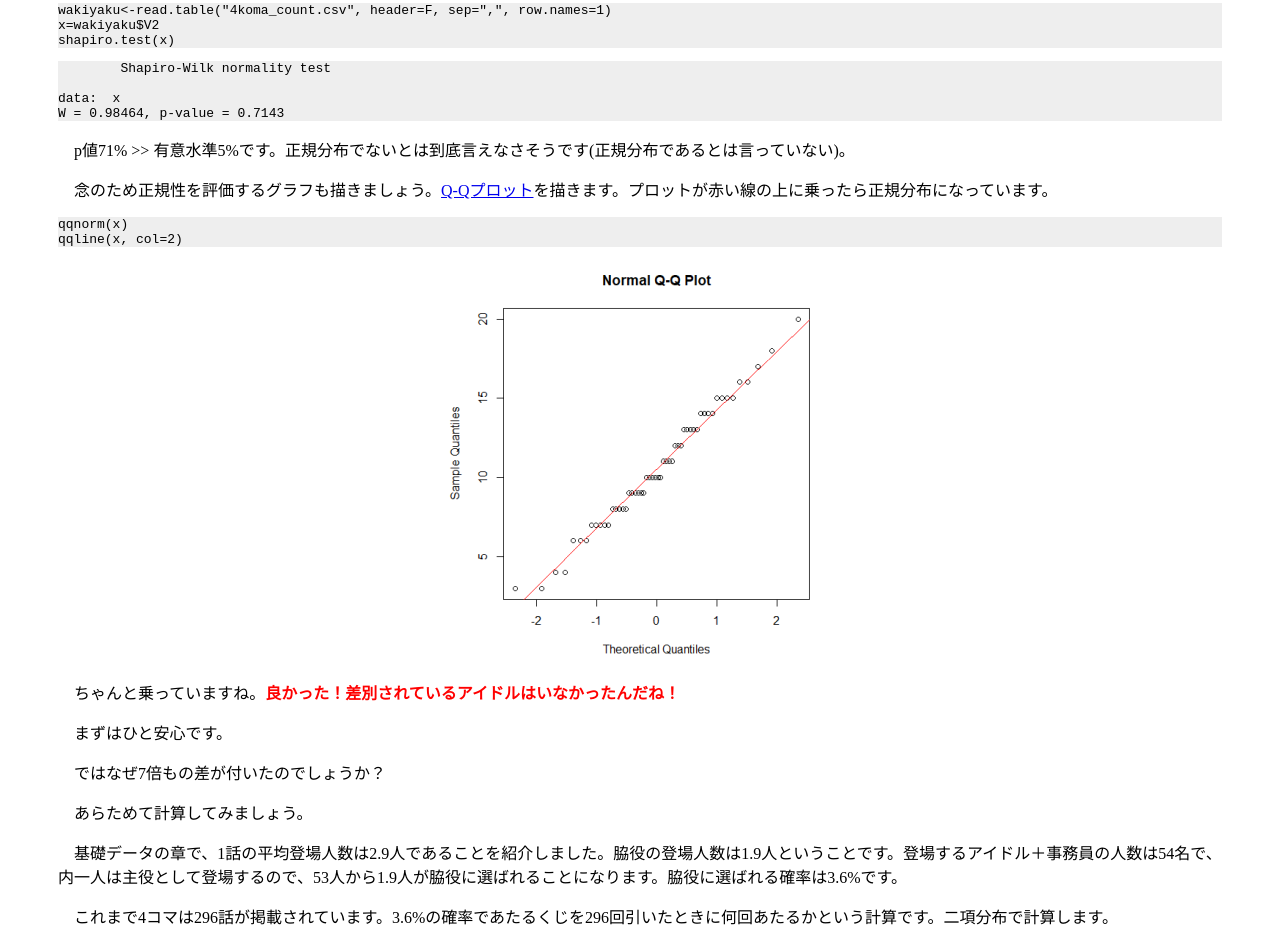
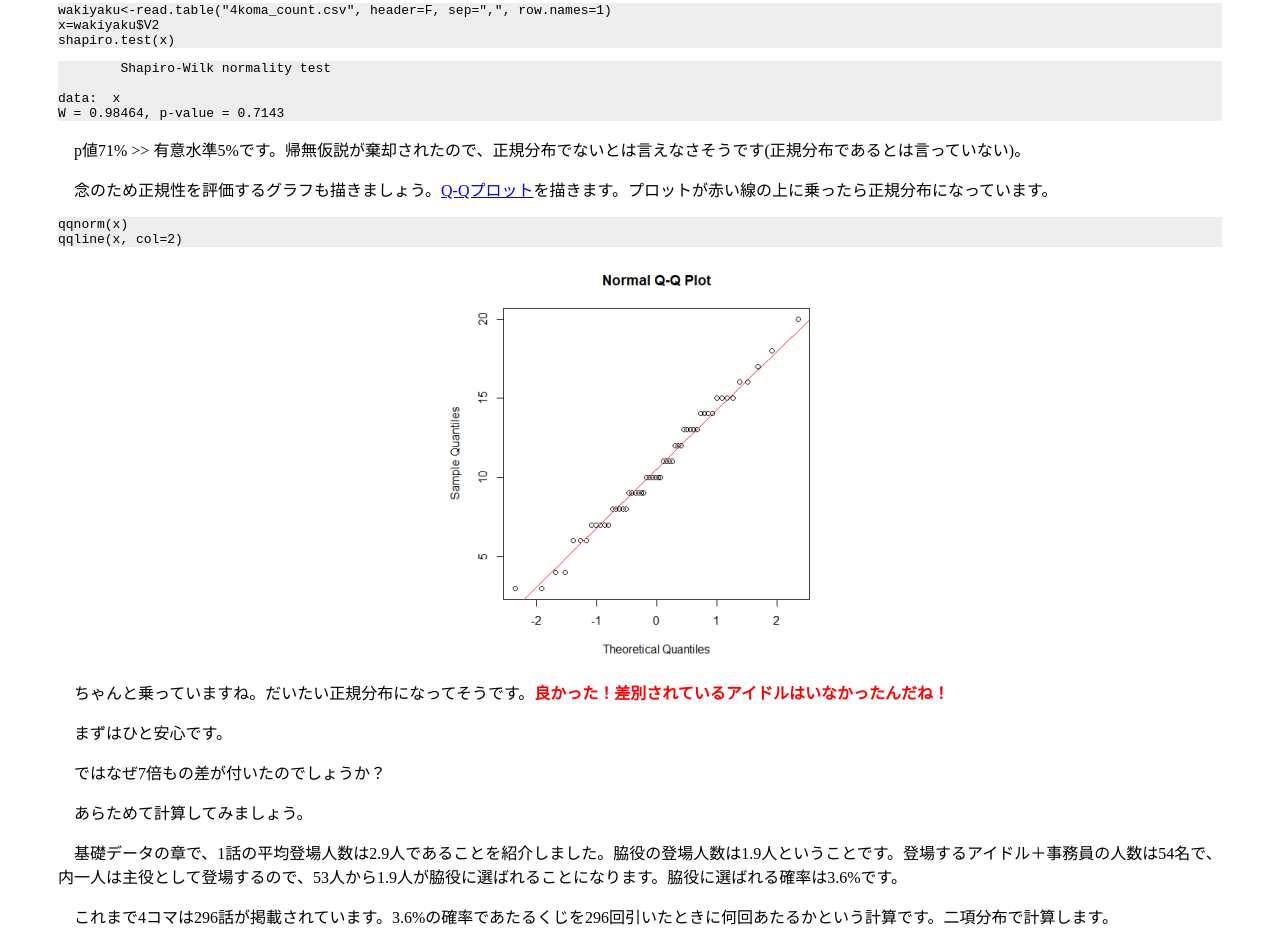
Before and after one commit to tankarup/MillionLive-analysis, a plain HTML site: page texts/4koma/4koma.html in a window 1280 px wide. Shown: the part 6411-7345 px from the top of the page. Drawn offline with Linux system fonts and the light colour scheme.

Commit message:
Update 4koma.html

```diff
--- a/texts/4koma/4koma.html
+++ b/texts/4koma/4koma.html
@@ -248,7 +248,7 @@ data:  x
 W = 0.98464, p-value = 0.7143
 </pre></code>
 
-	<p>p値71% &gt;&gt; 有意水準5%です。正規分布でないとは到底言えなさそうです(正規分布であるとは言っていない)。</p>
+	<p>p値71% &gt;&gt; 有意水準5%です。帰無仮説が棄却されたので、正規分布でないとは言えなさそうです(正規分布であるとは言っていない)。</p>
 	<p>念のため正規性を評価するグラフも描きましょう。<a href="https://bellcurve.jp/statistics/glossary/2071.html">Q-Qプロット</a>を描きます。プロットが赤い線の上に乗ったら正規分布になっています。</p>
 <code><pre>
 qqnorm(x)
@@ -256,7 +256,7 @@ qqline(x, col=2)
 </pre></code>
 <div class="fig"><img src="2020-11-22-21-54-27.png" alt=""></div>
 
-	<p>ちゃんと乗っていますね。<strong>良かった！差別されているアイドルはいなかったんだね！</strong></p>
+	<p>ちゃんと乗っていますね。だいたい正規分布になってそうです。<strong>良かった！差別されているアイドルはいなかったんだね！</strong></p>
 	<p>まずはひと安心です。</p>
 	<p>ではなぜ7倍もの差が付いたのでしょうか？</p>
 	<p>あらためて計算してみましょう。</p>
```
